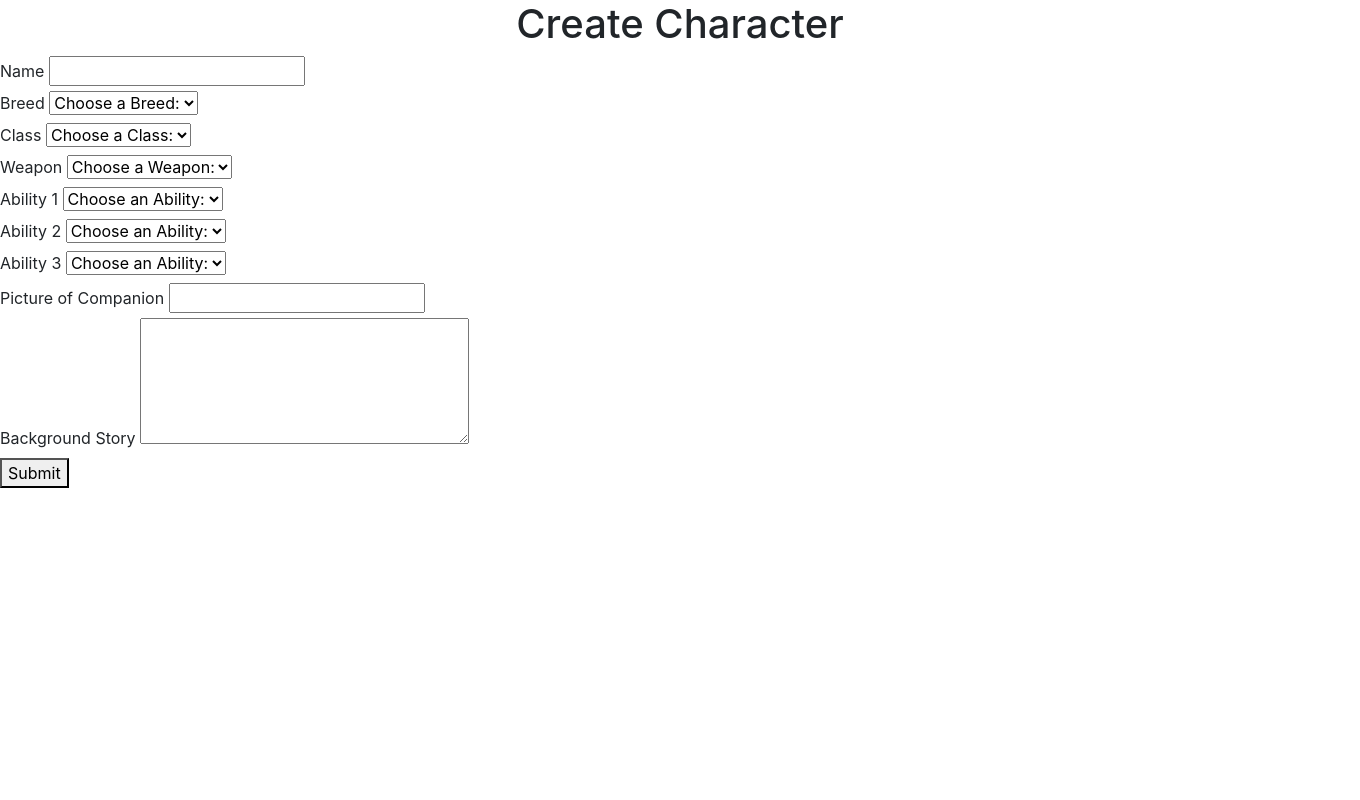
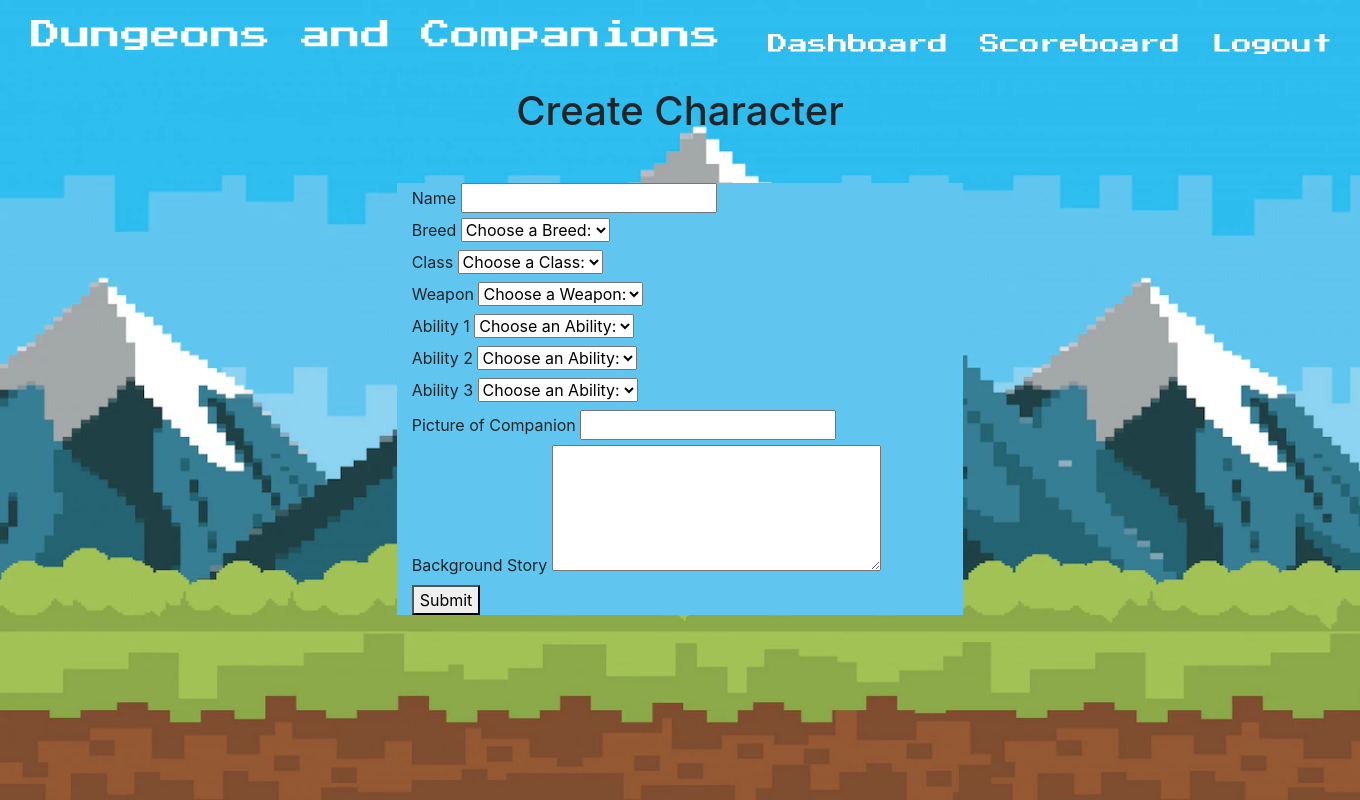
Before and after one commit to lynango/dungeons-and-companions, a Flask app: page /create-companion in a window 1360 px wide. Run offline with Flask 2, Linux system fonts and the light colour scheme; the visitor is signed in with stand-in values (Sample User, id 1); some libraries are stand-ins or nearby versions.

Commit message:
html update
did welcome page...not fully convinced on it, also made navbar for the main pages and started to edit the create companion form (did not finish)

```diff
--- a/flask_app/config/mysqlconnection.py
+++ b/flask_app/config/mysqlconnection.py
@@ -3,7 +3,7 @@ class MySQLConnection:
     def __init__(self, db):
         connection = pymysql.connect(host = 'localhost',
                                     user = 'root',
-                                    password = 'root',
+                                    password = 'giggles7',
                                     db = db,
                                     charset = 'utf8mb4',
                                     cursorclass = pymysql.cursors.DictCursor,
--- a/flask_app/static/style.css
+++ b/flask_app/static/style.css
@@ -18,3 +18,28 @@ body, html {
     color: white;
     padding-top: 3%;
 }
+/* welcome page */
+#catzilla {
+    height: 70%;
+    width: 35%;
+}
+
+.backgrounds {
+    background-color: rgb(15, 12, 12);
+}
+
+#text {
+    font-family: 'Press Start 2P';
+    align-self: center;
+}
+
+#red {
+    background-color: rgba(224,39,32,255);
+}
+
+/* NavBar */
+#nav-title {
+    font-family: 'Press Start 2P';
+    font-size: 20px;
+    color: white;
+}
--- a/flask_app/templates/create_character.html
+++ b/flask_app/templates/create_character.html
@@ -8,9 +8,22 @@
     <link rel="stylesheet" href="https://stackpath.bootstrapcdn.com/bootstrap/4.3.1/css/bootstrap.min.css" integrity="sha384-ggOyR0iXCbMQv3Xipma34MD+dH/1fQ784/j6cY/iJTQUOhcWr7x9JvoRxT2MZw1T" crossorigin="anonymous">
     <link rel="stylesheet" type="text/css" href="{{ url_for('static', filename='style.css') }}">
 </head>
-<body>
+<body class="background">
+    <nav class="navbar navbar-expand-lg">
+        <div class="container-fluid">
+        <p id="nav-title" style="font-size: 30px;" class="navbar-brand">Dungeons and Companions</p>
+        <button class="navbar-toggler" type="button" data-bs-toggle="collapse" data-bs-target="#navbarTogglerDemo02" aria-controls="navbarTogglerDemo02" aria-expanded="false" aria-label="Toggle navigation">
+            <span class="navbar-toggler-icon"></span>
+        </button>
+        </div>
+        <div class="d-flex justify-content-end">
+            <a id="nav-title" class="nav-link active" aria-current="page" href="/dashboard">Dashboard</a>
+            <a id="nav-title" class="nav-link active" aria-current="page" href="#">Scoreboard</a>
+            <a id="nav-title" class="nav-link" href="/logout">Logout</a>
+        </div>
+    </nav>
     <h1 class="text-center">Create Character</h1>
-    <form action="/create/companion" method="post">
+    <form style="background-color: #60c6ef" class="m-5 col-5 mx-auto"  action="/create/companion" method="post">
         <div>
             <label for="name">Name</label>
             <input type="text" name="name">
```
Also changed, not shown: flask_app/templates/character_page.html (+14 -1 lines), flask_app/templates/dashboard.html (+29 -2 lines), flask_app/templates/scoreboard.html (+13 -1 lines), flask_app/templates/update_character.html (+14 -1 lines), flask_app/templates/welcome_page.html (+9 -2 lines), flask_app/static/catzilla.jpeg (added), 4 other files.
